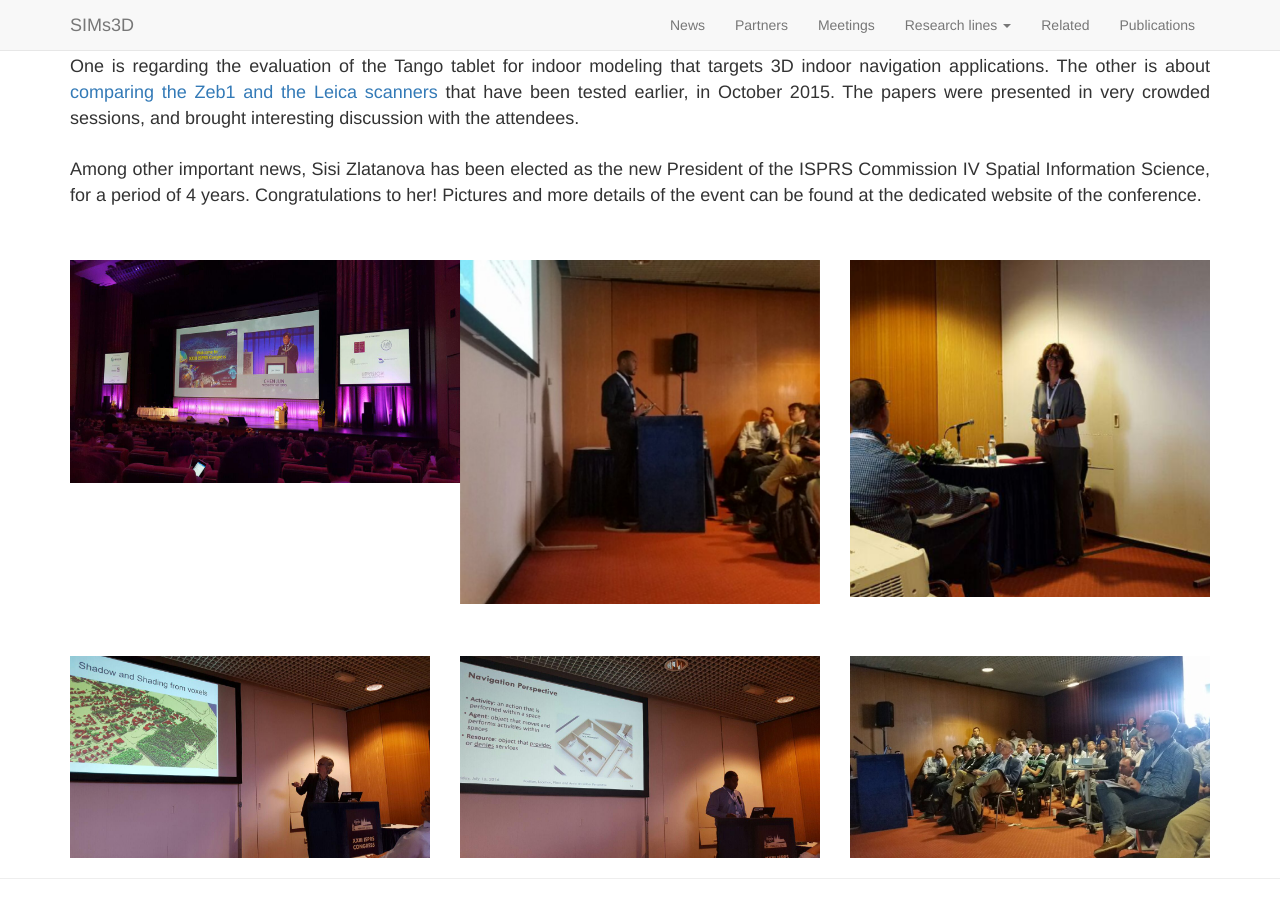
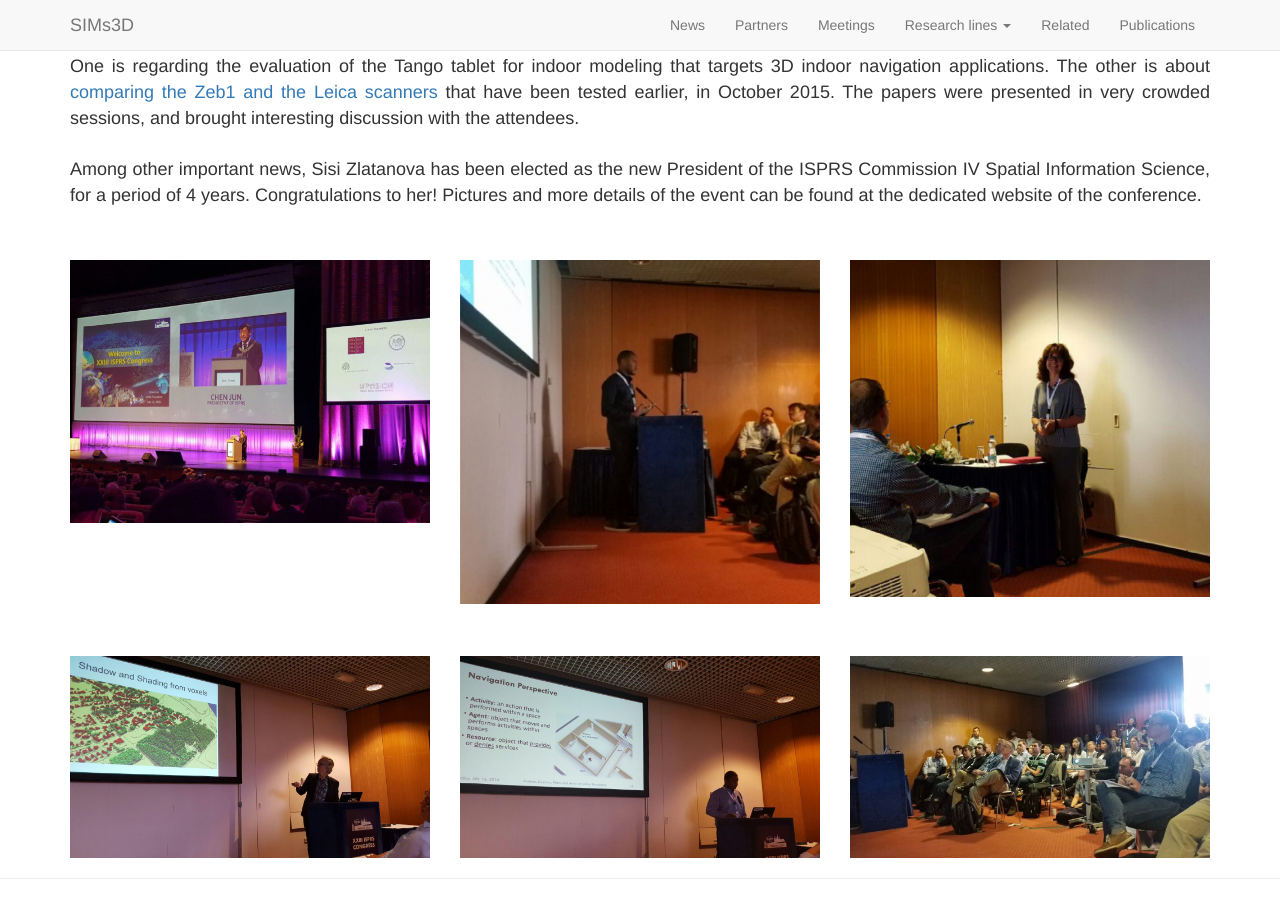
Before and after one commit to SIMs3D/sims3d.github.io, a Jekyll site: the page built from _posts/2016-07-26-isprs-2016.md, in a window 1280 px wide and 900 px high, scrolled down 726 px. Built offline with Jekyll 4.4.1, drawn with Linux system fonts in a browser that asks for light colours; nearby versions of some CDN libraries.

Commit message:
small corrections...again

```diff
--- a/_posts/2016-07-26-isprs-2016.md
+++ b/_posts/2016-07-26-isprs-2016.md
@@ -48,7 +48,7 @@ Among other important news, Sisi Zlatanova has been elected as the new President
 
 <div class="row">
   <div class="col-sm-12 col-md-4">
-    	<img src="/img/2016/isprs0.jpg" style='height: 100%; width: 110%; object-fit: contain' />
+    	<img src="/img/2016/isprs0.jpg" style='height: 100%; width: 100%; object-fit: contain' />
   </div>
   <div class="col-sm-12 col-md-4">
 	<img src="/img/2016/isprs1.jpg" style='height: 100%; width: 100%; object-fit: contain' />
```
Also changed, not shown: img/2016/isprs0.jpg.
